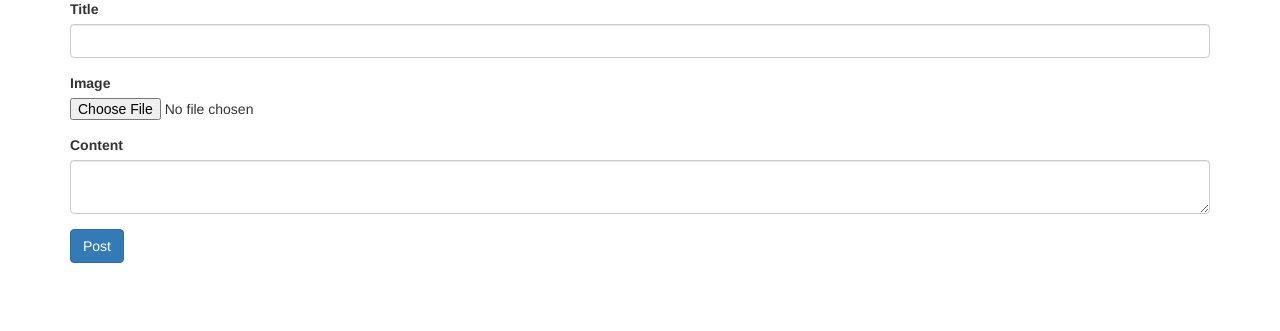
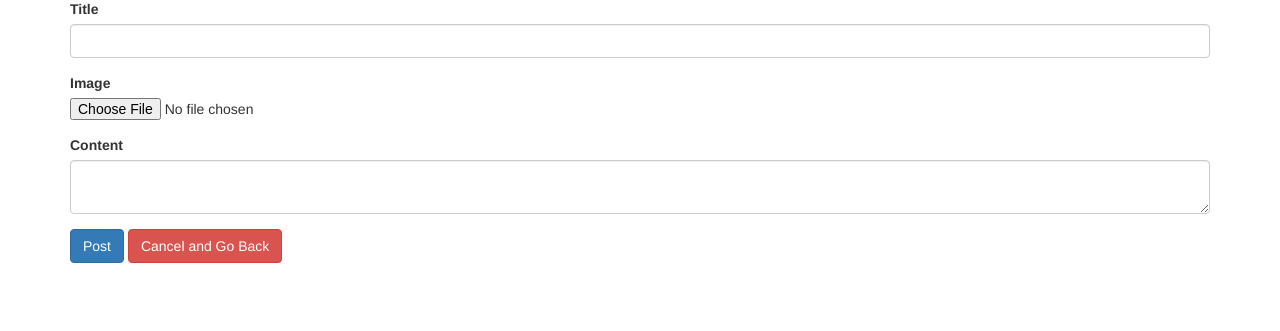
Before and after one commit to tomokos2/Cat-Blog, a Flask app: page /home/create in a window 1280 px wide. Shown: the part 102-433 px from the top of the page. Run offline with Flask 2, Linux system fonts and the light colour scheme; the visitor is signed in with stand-in values (Sample User, id 1); some libraries are stand-ins or nearby versions.

Commit message:
Added back button to create

```diff
--- a/app_files/templates/create.html
+++ b/app_files/templates/create.html
@@ -13,8 +13,14 @@
         {{ wtf.form_field(form.title) }}
         {{ wtf.form_field(form.image) }}
         {{ wtf.form_field(form.content) }}
-        <button type="submit" class="btn btn-primary">Post</button>
+        <div class="d-flex justify-content-between">
+            <button type="submit" class="btn btn-primary">Post</button>
+
+            <a class="btn btn-danger ml-auto" href="/home">Cancel and Go Back</a>
+        </div>
+
     </form>
+
 </div>
 
 {% endblock %}
```
